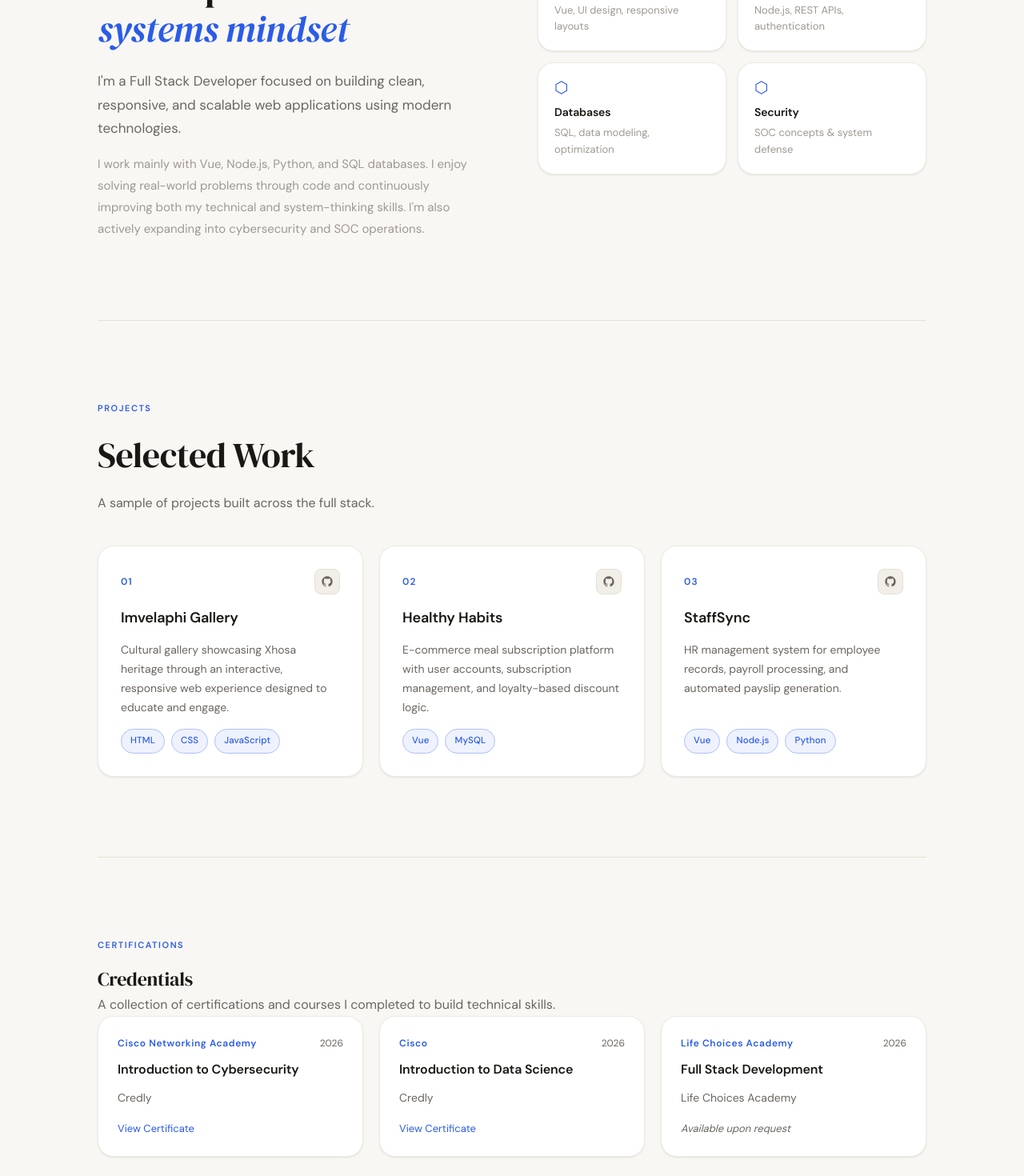
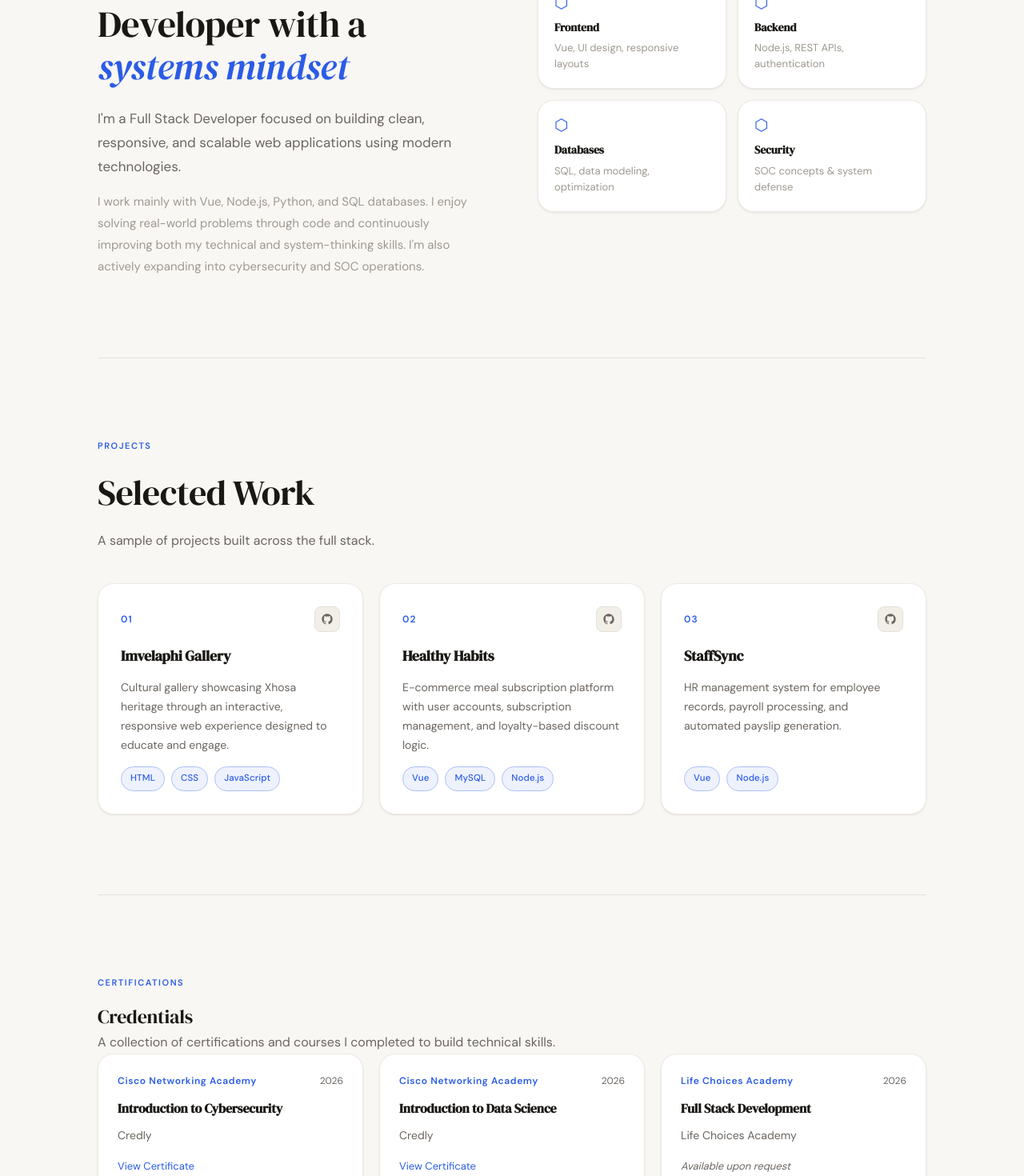
Before and after one commit to MDtechcave/mihleaviwe-portfolio, a Vue app in the folder Portfolio/: page / in a window 1280 px wide. Shown: the part 880-2350 px from the top of the page at 80% size. Built offline with nearby package versions, Linux system fonts and the light colour scheme.

Commit message:
Minor fix with the headings

```diff
--- a/Portfolio/src/components/AboutSection.vue
+++ b/Portfolio/src/components/AboutSection.vue
@@ -26,7 +26,7 @@
         <div class="card skill-card" v-for="item in skills" :key="item.title">
           <div class="card-icon">{{ item.icon }}</div>
           <div>
-            <h3 class="card-title">{{ item.title }}</h3>
+            <h2 class="card-title">{{ item.title }}</h2>
             <p class="card-desc">{{ item.desc }}</p>
           </div>
         </div>
--- a/Portfolio/src/components/CertificationSection.vue
+++ b/Portfolio/src/components/CertificationSection.vue
@@ -17,7 +17,7 @@
           <span class="year">{{ cert.year }}</span>
         </div>
 
-        <h3 class="cert-title">{{ cert.title }}</h3>
+        <h2 class="cert-title">{{ cert.title }}</h2>
         <p class="cert-issuer">{{ cert.issuer }}</p>
 
         <a v-if="cert.link" :href="cert.link" target="_blank" class="cert-link">
@@ -45,7 +45,7 @@ const certifications = [
   {
     title: "Introduction to Data Science",
     issuer: "Credly",
-    platform: "Cisco",
+    platform: "Cisco Networking Academy",
     year: "2026",
     link: "https://www.credly.com/badges/b432a16f-dff2-4edd-adc8-93a3927ab9e7/public_url"
   },
--- a/Portfolio/src/components/HeroSection.vue
+++ b/Portfolio/src/components/HeroSection.vue
@@ -4,10 +4,10 @@
 
       <span class="section-label">Full Stack Developer · Based in Cape Town</span>
 
-      <h1 class="title">
+      <h2 class="title">
         Mihle<br />
         <em>Dudumashe</em>
-      </h1>
+      </h2>
 
       <p class="subtitle">
         Building clean, scalable web applications with Vue, Node &amp; Python.
--- a/Portfolio/src/components/ProjectsSection.vue
+++ b/Portfolio/src/components/ProjectsSection.vue
@@ -18,7 +18,7 @@
           </div>
         </div>
 
-        <h3 class="project-title">{{ project.title }}</h3>
+        <h2 class="project-title">{{ project.title }}</h2>
         <p class="project-desc">{{ project.desc }}</p>
 
         <div class="tags">
@@ -42,13 +42,13 @@ const projects = [
   {
     title:  'Healthy Habits',
     desc:   'E-commerce meal subscription platform with user accounts, subscription management, and loyalty-based discount logic.',
-    tags:   ['Vue', 'MySQL'],
+    tags:   ['Vue', 'MySQL', 'Node.js'],
     github: 'https://github.com/MDtechcave/Frontend',
   },
   {
     title:  'StaffSync',
     desc:   'HR management system for employee records, payroll processing, and automated payslip generation.',
-    tags:   ['Vue', 'Node.js', 'Python'],
+    tags:   ['Vue', 'Node.js'],
     github: 'https://github.com/MDtechcave/Moderntech_center',
   },
 ]
```
